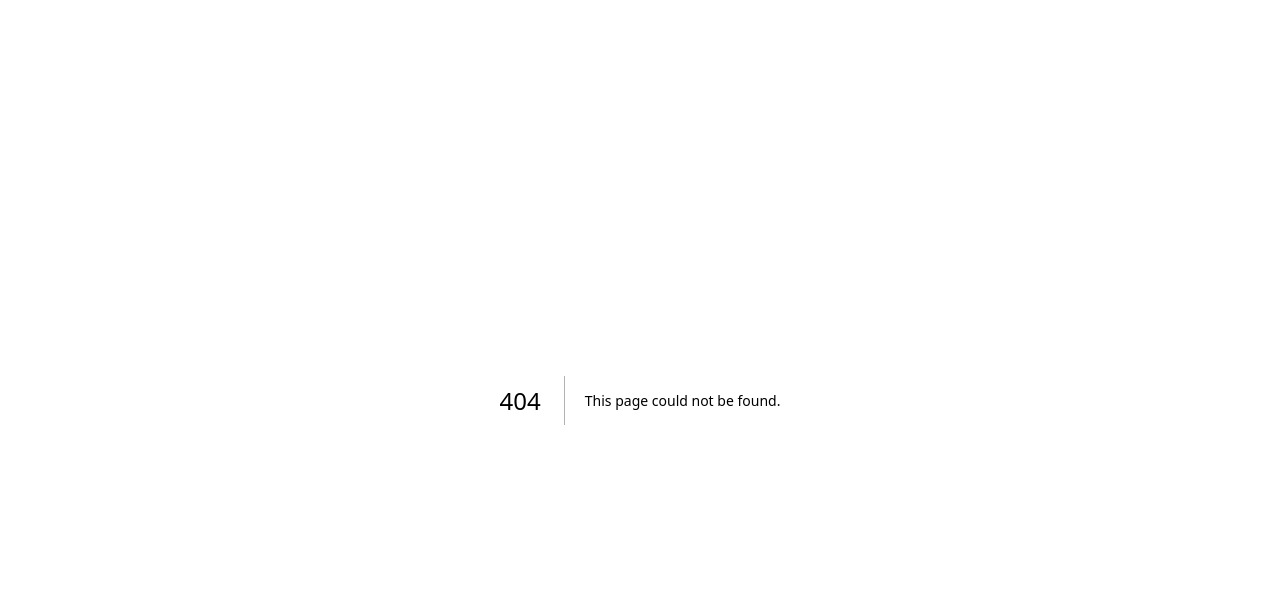
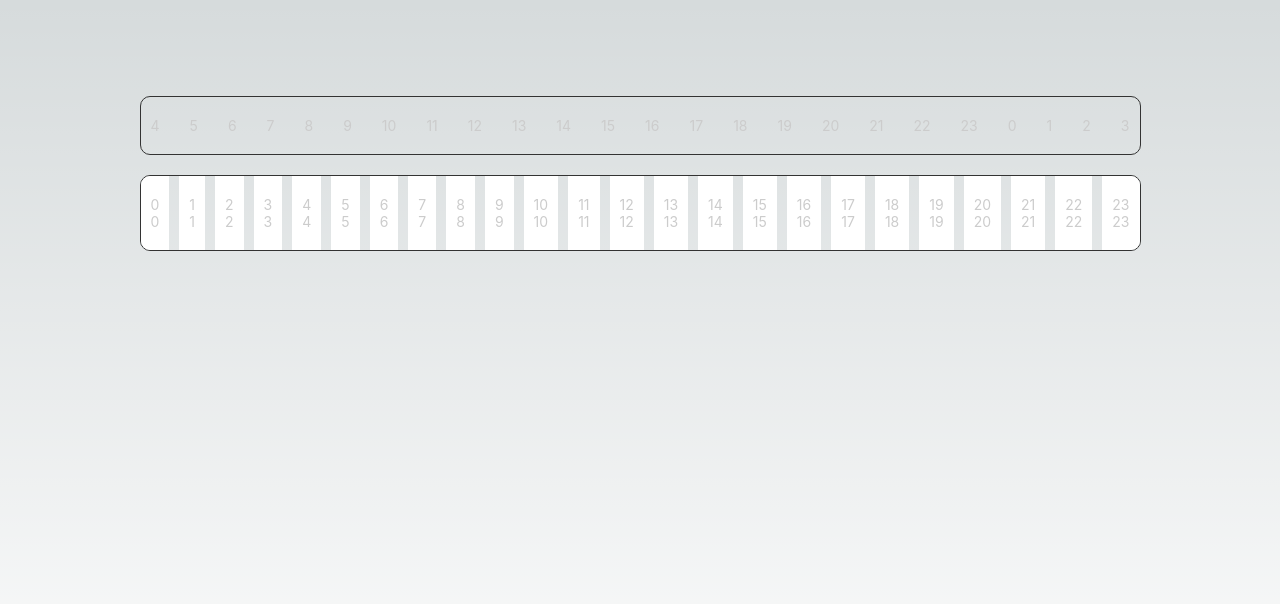
Before and after one commit to nishantrpai/tools.nishu.dev, a Next.js app: page /besttime in a window 1280 px wide. Before the commit this address had no page. Shown: the top 604 px of the page. Built offline with nearby package versions, Linux system fonts and the light colour scheme.

Commit message:
add validate email for now

```diff
--- a/package.json
+++ b/package.json
@@ -10,19 +10,24 @@
   },
   "dependencies": {
     "@farcaster/auth-kit": "^0.2.1",
+    "email-validator": "^2.0.4",
     "ethers": "^6.11.1",
     "face-api.js": "^0.22.2",
     "fs": "^0.0.1-security",
+    "get-browser-fingerprint": "^3.2.0",
     "html2canvas": "^1.4.1",
     "jszip": "^3.10.1",
+    "moment": "^2.30.1",
     "natural": "^7.0.5",
     "next": "13.4.10",
     "openai": "^4.29.2",
     "opepen-standard": "^1.0.1",
+    "prop-types": "^15.8.1",
     "qrcode": "^1.5.3",
     "react": "18.2.0",
     "react-dom": "18.2.0",
     "react-icons": "^5.0.1",
+    "react-simple-maps": "^3.0.0",
     "react-speech-recognition": "^3.10.0",
     "regenerator-runtime": "^0.14.1",
     "socket.io-client": "^4.7.5",
--- /dev/null
+++ b/pages/besttime.js
@@ -0,0 +1,115 @@
+// users will join a room and vote their timezone, and the average timezone will be
+// calculated and displayed
+// each user can only vote once per room using fingerprintjs
+import { ComposableMap, Geographies, Geography } from 'react-simple-maps';
+import getBrowserFingerprint from 'get-browser-fingerprint';
+import Head from 'next/head'
+import styles from '@/styles/Home.module.css'
+import { useSearchParams } from 'next/navigation'
+import { useState, useEffect } from 'react'
+
+
+export default function PollTime() {
+  // two branches one to create room and other to join room, if there is a router param then join room
+  const [roomId, setRoomId] = useState('');
+  const [fingerprint, setFingerprint] = useState('');
+  const [vote, setVote] = useState('');
+  const [votes, setVotes] = useState({});
+  const [averageTimezone, setAverageTimezone] = useState(0);
+  const searchParams = useSearchParams()
+
+  const getCurrentTimezone = () => {
+    return new Date().getTimezoneOffset() / 60;
+  }
+
+  const getAverageTimezone = () => {
+    const votesArray = Object.values(votes);
+    const total = votesArray.reduce((acc, curr) => acc + curr, 0);
+    return total / votesArray.length;
+  }
+
+  const getHour = (timezone) => {
+    return (new Date().getHours() + timezone) % 24;
+  }
+
+  useEffect(() => {
+    // getBrowserFingerprint().then((fingerprint) => {
+    //   setFingerprint(fingerprint);
+    // });
+  }, []);
+
+
+  useEffect(() => {
+    if (searchParams.has('roomId')) {
+      setRoomId(searchParams.get('roomId'));
+    }
+  });
+
+  useEffect(() => {
+    if (roomId) {
+      const socket = io();
+      socket.emit("joinRoom", roomId);
+      socket.on("roomJoined", () => {
+        socket.on("vote", (votes) => {
+          setVotes(votes);
+          setAverageTimezone(getAverageTimezone());
+        });
+      });
+    }
+  }, [roomId]);
+
+  const createRoom = () => {
+    const socket = io();
+    socket.emit("createRoom");
+    socket.on("roomCreated", (roomId) => {
+      setRoomId(roomId);
+    });
+  }
+
+  const voteTimezone = () => {
+    const socket = io();
+    socket.emit("vote", { roomId, vote: getCurrentTimezone(), fingerprint });
+  }
+
+  const bestOverlap = () => {
+  }
+
+  let creatorTz = 4;
+  let myTz = getCurrentTimezone() * -1;
+
+  let creatorHour = getHour(creatorTz);
+  let myHour = getHour(myTz);
+
+  return (
+    <>
+      <main>
+        <div style={{ display: 'flex', flexDirection: 'column' }}>
+          {/* creator tz will be from normal mode like 12am to 12pm and my tz will be offset difference to creator */}
+          <div className={styles.timeCtr}>
+          {Array.from({ length: 24 }).map((_, index) => (
+            <div className={styles.time}  key={index} >
+              <div>{Math.round(creatorTz + index) % 24}</div>
+            </div>
+          ))}
+          </div>
+          <div className={styles.timeCtr}>
+          {Array.from({ length: 24 }).map((_, index) => (
+            <div className={styles.time} key={index} style={{
+              backgroundColor: (creatorHour === myHour) ? 'red' : 'white',
+            }}>
+              <div>{(Math.round(myTz + index) + 24) % 24}</div>
+
+              <div>{(Math.round(myTz + index) + 24) % 24}</div>
+            </div>
+          ))}
+          </div>
+
+
+
+
+        </div>
+      </main>
+    </>
+  )
+
+}
--- a/styles/Home.module.css
+++ b/styles/Home.module.css
@@ -312,5 +312,30 @@
   font-size: 2rem;
   cursor: pointer;
   padding-top: 16px;
+}
 
+.time {
+  cursor: pointer;
+  font-size: 14px;
+  color: #ccc;
+  cursor: pointer;
+  padding: 20px 10px;
+  text-align: center;
 }
+
+.time:hover {
+  background-color: #333;
+}
+
+
+.timeCtr {
+  display: flex;
+  gap: 10px;
+  border-radius: 10px;
+  border: 1px solid #333;
+  margin-bottom: 20px;
+  overflow: hidden;
+}
+.timeCtr:last-child {
+  border: 0 0 20px 20px;
+}
```
Also changed, not shown: pages/index.js (+13 -0 lines), pages/validemail.js (added, +53 -0 lines), 1 other file (tests, documents, lock files or other folders).
